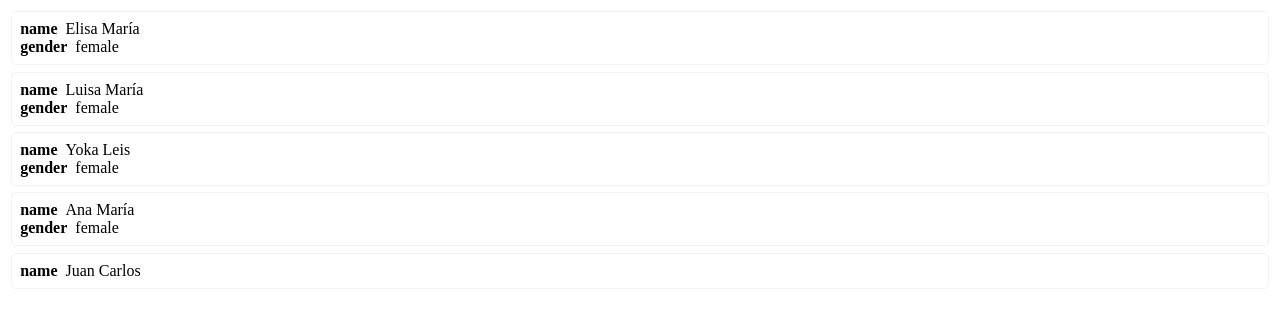
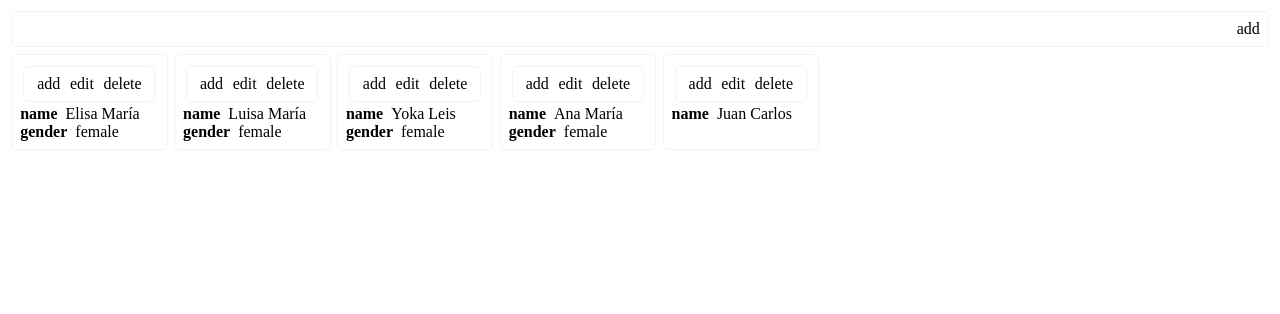
Before and after one commit to jcarlosj/JavaScript-T4-Entrega, a plain HTML site: page index.html in a window 1280 px wide. Drawn offline with Linux system fonts and the light colour scheme.

Commit message:
[$] DOM/Styles: Elementos y clases

```diff
--- a/css/master.css
+++ b/css/master.css
@@ -1,6 +1,3 @@
-.data {
-    display: grid;
-}
 ul {
     border: 1px solid #F3F3F3;
     border-radius: 5px;
@@ -15,3 +12,19 @@ label {
 span {
     padding: 0 .5rem;
 }
+
+.btn {
+    padding: 0 .3rem;
+}
+.data {
+    display: flex;
+    flex-direction: column;
+}
+.records {
+    display: flex;
+}
+.actions {
+    display: flex;
+    flex-direction: row;
+    justify-content: flex-end;
+}
--- a/js/master.js
+++ b/js/master.js
@@ -51,6 +51,18 @@ window .onload = () => {
 
 
     function show() {
+        let $data = document .querySelector( '.data' ),
+            $div = document .createElement( 'div' ),
+            $ul = document .createElement( 'ul' ),
+            $li = document .createElement( 'li' ),
+            $contentLi = document .createTextNode( 'add' );
+
+        $li .appendChild( $contentLi );
+        $ul .appendChild( $li );
+        $ul .setAttribute( 'class', 'actions' );
+        $data .appendChild( $ul );
+        $div .setAttribute( 'class', 'records' );
+
         // Itera por ID (1er Nivel de Profundidad del Objeto)
         for ( let id in data ) {
 
@@ -67,12 +79,14 @@ window .onload = () => {
                     //console .log( `${ property } = ${ data[ id ][ property ] }` );
                     $ul .appendChild( createListItemElement( property, data[ id ][ property ] ) );    // Crea un LI por cada propiedad del Objeto iterado y lo agrega al elemento UL
                 });
-                console .log( $ul );
+                //console .log( $ul );
                 console .groupEnd();
 
-                document .querySelector( '.data' ) .appendChild( $ul );
+                $div .appendChild( $ul );
             }
         }
+        $data .appendChild( $div );
+        console .log( $data );
     }
     function createControlElements() {
         var actions = new Array( 'add', 'edit', 'delete' ),
@@ -80,18 +94,26 @@ window .onload = () => {
 
             for( const item in actions ) {
                 let $li = document .createElement( 'li' ),
-                    $contentLi = document .createTextNode( actions[ item ] );
+                    $a = document .createElement( 'a' ),
+                    $contentA = document .createTextNode( actions[ item ] );
 
-                $li .appendChild( $contentLi );
+                $a .appendChild( $contentA );
+                $a .setAttribute( 'class', 'btn' );
+                $li .appendChild( $a );
                 $li .setAttribute( 'class', actions[ item ] );
                 $ul .appendChild( $li );
+                $ul .setAttribute( 'class', 'actions' );
             }
 
-            console .log( $ul );
+            //console .log( $ul );
+            return $ul;
     }
     function createUnorderListElement( value ) {
-        let $ul = document .createElement( 'ul' );
+        let $ul = document .createElement( 'ul' ),
+            $li = document .createElement( 'li' );
 
+        $li .appendChild( createControlElements() );
+        $ul .appendChild( $li );
         $ul .setAttribute( 'data-id', value );
         return $ul;
     }
@@ -114,6 +136,5 @@ window .onload = () => {
     }
 
     show();
-    createControlElements();
 
 }
```
